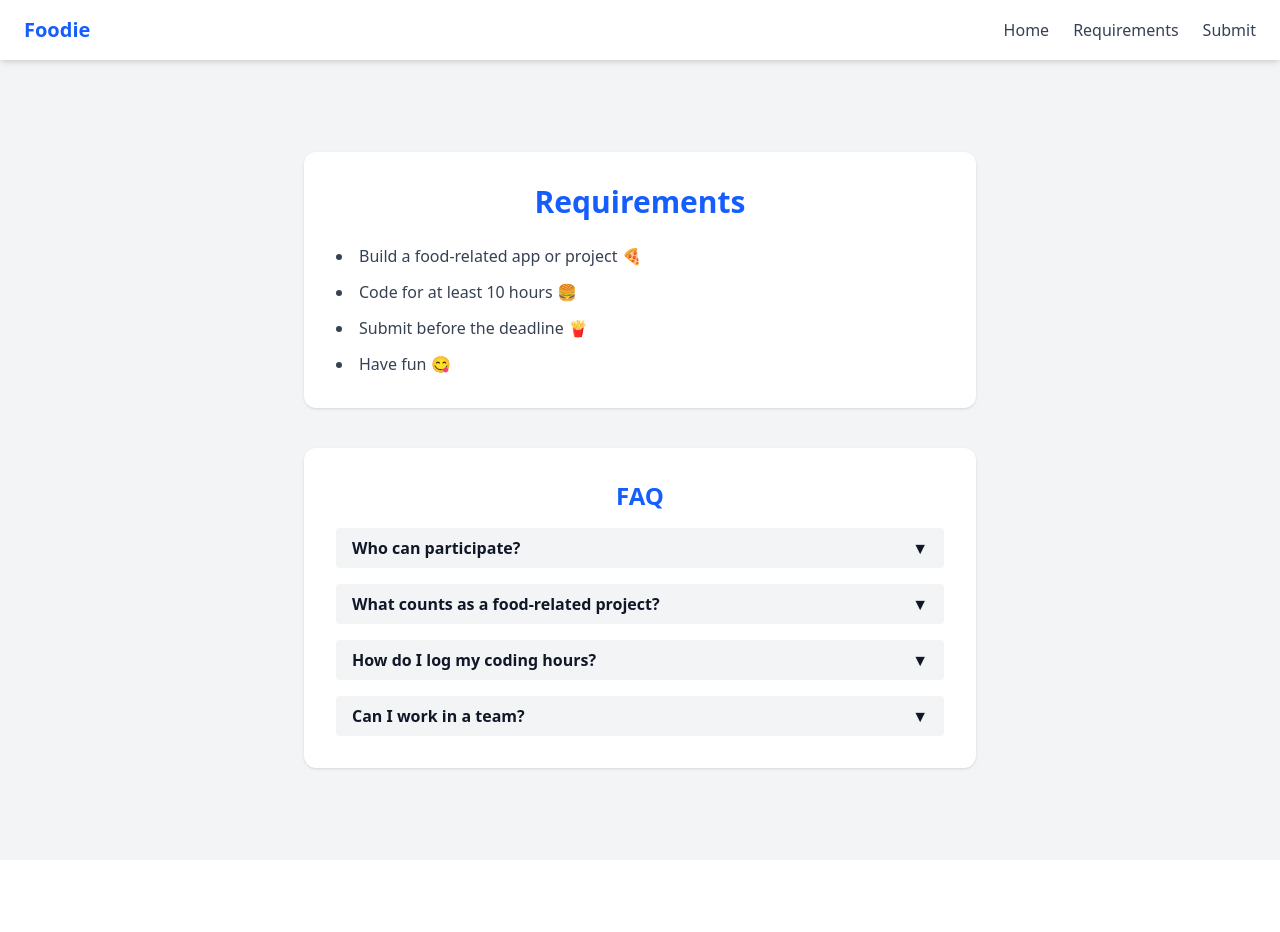
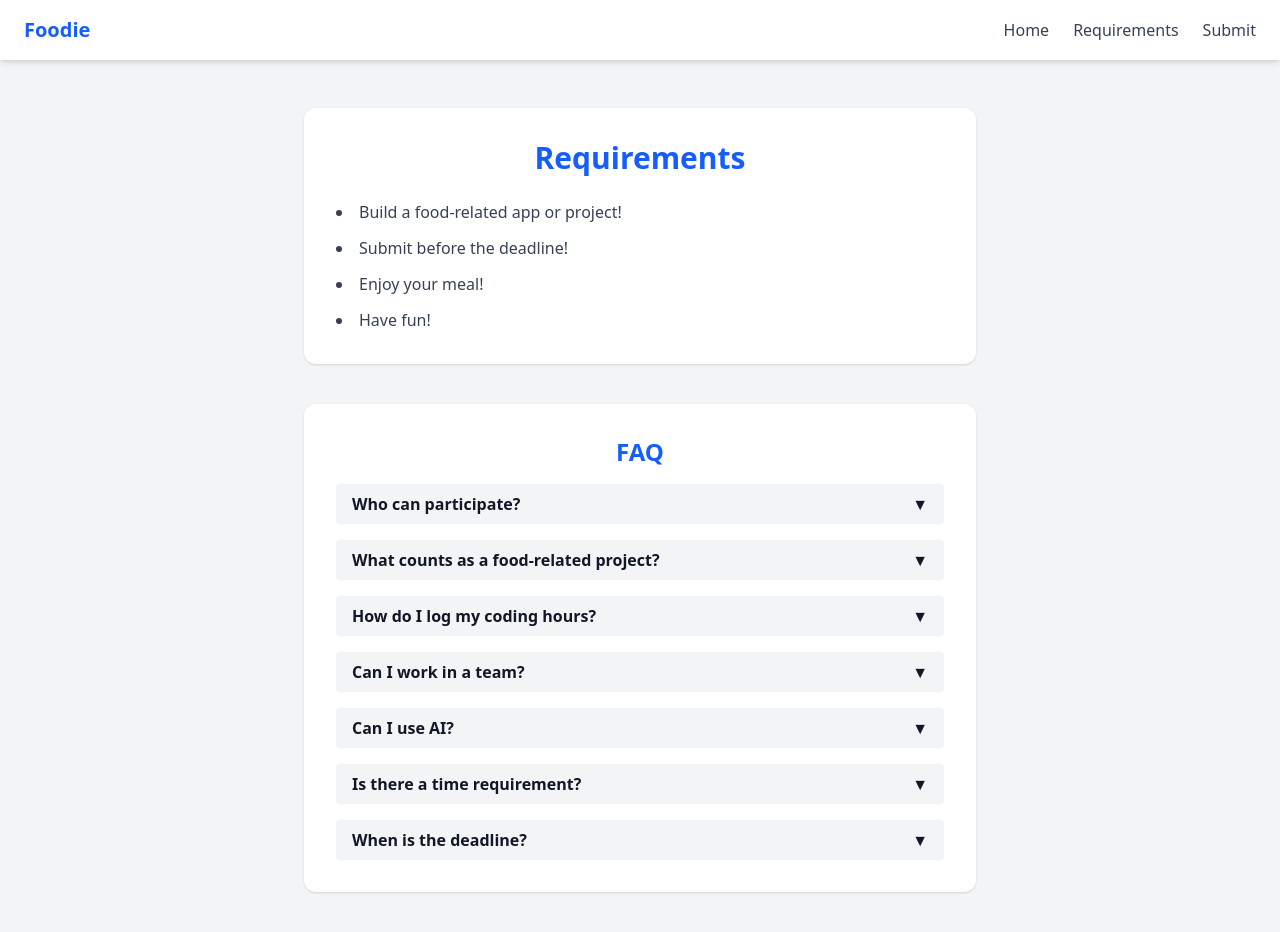
Before and after one commit to hellonearth311/foodie, a SvelteKit app: page /requirements in a window 1280 px wide. Shown: the top 932 px of the page. Before the commit the page ends 860 px from the top, so only its background shows below. Built offline with nearby package versions, Linux system fonts and the light colour scheme.

Commit message:
add a requirements page

```diff
--- a/src/routes/requirements/+page.svelte
+++ b/src/routes/requirements/+page.svelte
@@ -4,7 +4,7 @@
   const faqItems = [
     {
       question: 'Who can participate?',
-      answer: 'Anyone under 18 years old who is part of Hack Club can join!'
+      answer: 'Anyone under 18'
     },
     {
       question: 'What counts as a food-related project?',
@@ -17,6 +17,18 @@
     {
       question: 'Can I work in a team?',
       answer: 'Nope! Earn your snacks yourself!'
+    },
+    {
+      question: 'Can I use AI?',
+      answer: 'No!'
+    },
+    {
+      question: 'Is there a time requirement?',
+      answer: 'Atleast 1 hour please.'
+    },
+    {
+      question: 'When is the deadline?',
+      answer: 'We haven\'t set one yet, but we will soon!'
     }
   ];
 </script>
@@ -26,10 +38,10 @@
     <section class="bg-white rounded-xl shadow p-8">
       <h2 class="text-3xl font-bold text-blue-600 mb-4 text-center">Requirements</h2>
       <ul class="mt-6 space-y-3 text-gray-700 list-disc list-inside">
-        <li>Build a food-related app or project 🍕</li>
-        <li>Code for at least 10 hours 🍔</li>
-        <li>Submit before the deadline 🍟</li>
-        <li>Have fun 😋</li>
+        <li>Build a food-related app or project!</li>
+        <li>Submit before the deadline!</li>
+        <li>Enjoy your meal!</li>
+        <li>Have fun!</li>
       </ul>
     </section>
 
```
